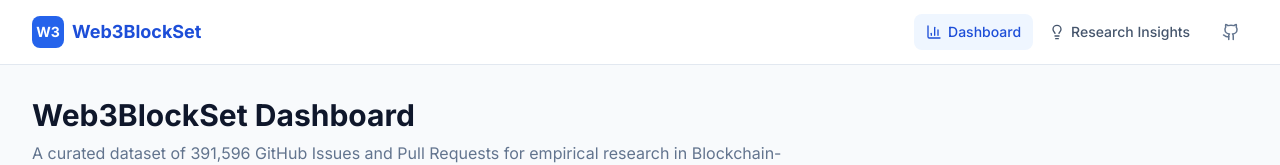
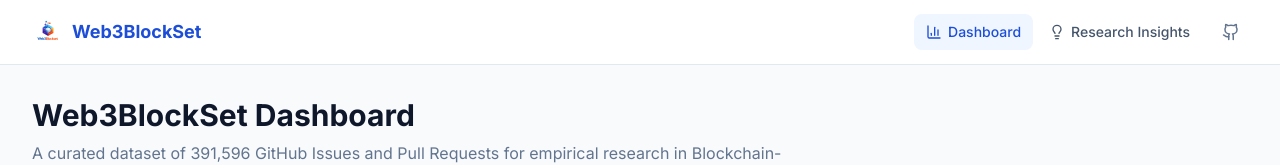
Before and after one commit to pamellasds/web3blockset-dashboard, a React (Vite) app in the folder web3blockset-dashboard/: page / in a window 1280 px wide. Shown: the top 165 px of the page. Built offline with nearby package versions, Linux system fonts and the light colour scheme.

Commit message:
feat: use logo.png as site logo and favicon

```diff
--- a/web3blockset-dashboard/index.html
+++ b/web3blockset-dashboard/index.html
@@ -2,7 +2,9 @@
 <html lang="en">
   <head>
     <meta charset="UTF-8" />
-    <link rel="icon" type="image/svg+xml" href="/vite.svg" />
+    <link rel="icon" type="image/x-icon" href="/favicon.ico" />
+    <link rel="icon" type="image/png" href="/logo.png" />
+    <link rel="apple-touch-icon" href="/logo.png" />
     <meta name="viewport" content="width=device-width, initial-scale=1.0" />
     <link rel="preconnect" href="https://fonts.googleapis.com" />
     <link rel="preconnect" href="https://fonts.gstatic.com" crossorigin />
--- a/web3blockset-dashboard/src/components/layout/Header.tsx
+++ b/web3blockset-dashboard/src/components/layout/Header.tsx
@@ -14,9 +14,7 @@ export default function Header() {
       <div className="max-w-7xl mx-auto px-4 sm:px-6 lg:px-8">
         <div className="flex items-center justify-between h-16">
           <NavLink to="/" className="flex items-center gap-2 font-bold text-lg text-primary-700">
-            <div className="w-8 h-8 bg-primary-600 rounded-lg flex items-center justify-center">
-              <span className="text-white text-sm font-bold">W3</span>
-            </div>
+            <img src="/logo.png" alt="Web3BlockSet" className="w-8 h-8 object-contain rounded-lg" />
             <span className="hidden sm:inline">Web3BlockSet</span>
           </NavLink>
 
```
Also changed, not shown: web3blockset-dashboard/public/logo.png (added), 1 other file (tests, documents, lock files or other folders).
